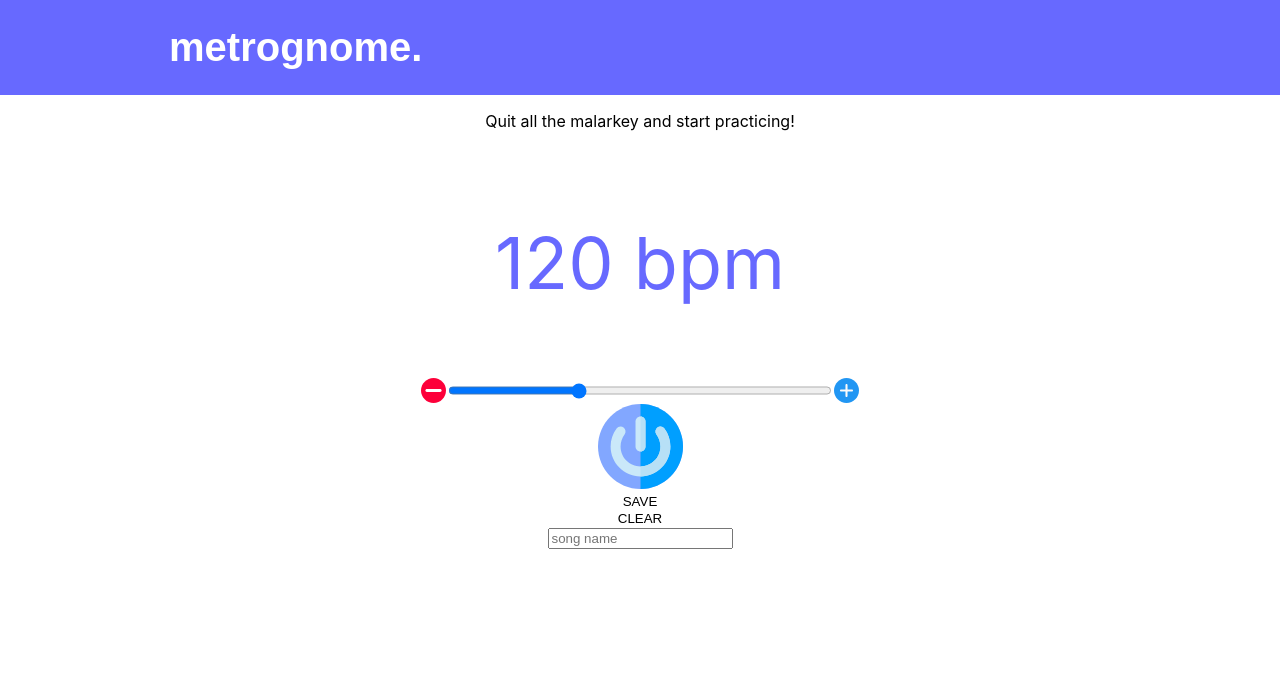
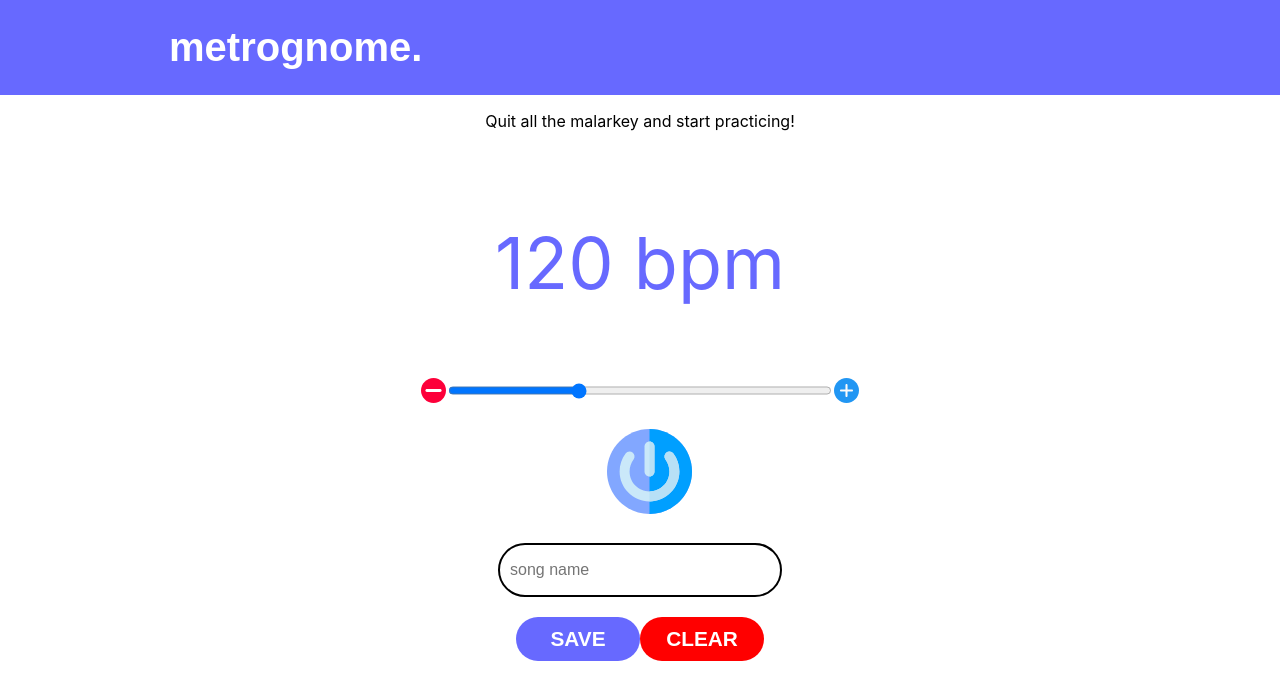
Before and after one commit to monstaro/metrognome-react, a React (Create React App) app: page / in a window 1280 px wide. Shown: the top 700 px of the page. Built offline with nearby package versions, Linux system fonts and the light colour scheme.

Commit message:
Styles input form

```diff
--- a/src/components/Metronome/Metronome.css
+++ b/src/components/Metronome/Metronome.css
@@ -41,8 +41,45 @@ p.speech {
   .current-bpm {
       font-size: 72px;
       color: rgb(103, 105, 255);
-      /* padding-left: 169px; */
   }
+
+  .song-name-input {
+    height: 30px;
+    width: 260px;
+    border-radius: 100px;
+    border: 2px solid black;
+    font-size: 1em;
+    padding: 10px;
+  }
+
+  .save-clear-buttons {
+    display: flex;
+    flex-direction: row;
+    justify-content: center;
+    padding: 20px;
+  }
+  button:hover {
+      cursor: pointer;
+  }
+  .save-btn {
+      background-color: rgb(103, 105, 255);
+      border-radius: 100px;
+      color: white;
+      font-size: 1.3em;
+      font-family: Arial, Helvetica, sans-serif;
+      font-weight: bold;
+      padding: 10px;
+  }
+
+  .clr-btn {
+    background-color: red;
+    border-radius: 100px;
+    color: white;
+    font-size: 1.3em;
+    font-family: Arial, Helvetica, sans-serif;
+    font-weight: bold;
+    padding: 10px;
+}
 
   .metronome {
     display: flex;
@@ -53,6 +90,7 @@ p.speech {
 
   .on-off {
       width: 85px;
+      padding: 25px;
   }
 
   button {
--- a/src/components/Metronome/Metronome.js
+++ b/src/components/Metronome/Metronome.js
@@ -179,12 +179,14 @@ render() {
             <button onClick={() => this.startStop()}>
               {this.state.isRunning ? <img className="on-off" src={off} alt="turn off" /> : <img className="on-off" src={on} alt="turn on" />}
             </button>
-            <button onClick={() => this.saveSongToStorage('save')}>SAVE</button>
-            <button onClick={() => localStorage.clear()}>CLEAR</button>
 
 
             <form className="save-tempo-form">
-              <input type="text" id="songName" placeholder="song name"></input>
+              <input type="text" id="songName" className="song-name-input" placeholder="song name"></input>
+              <div class="save-clear-buttons">
+            <button className="save-btn" onClick={() => this.saveSongToStorage('save')}>SAVE</button>
+            <button className="clr-btn" onClick={() => localStorage.clear()}>CLEAR</button>
+            </div>
             </form>
             <div className="saved-songs">
               {
```
